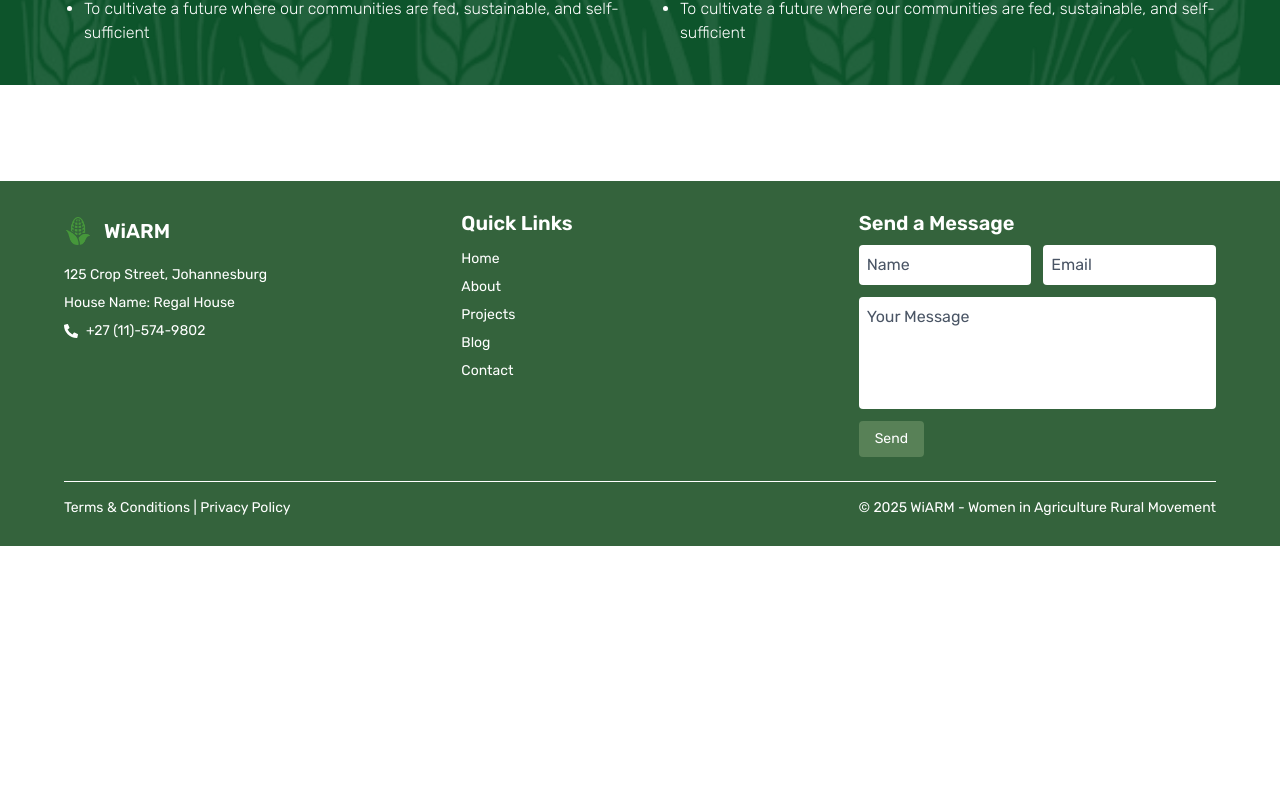
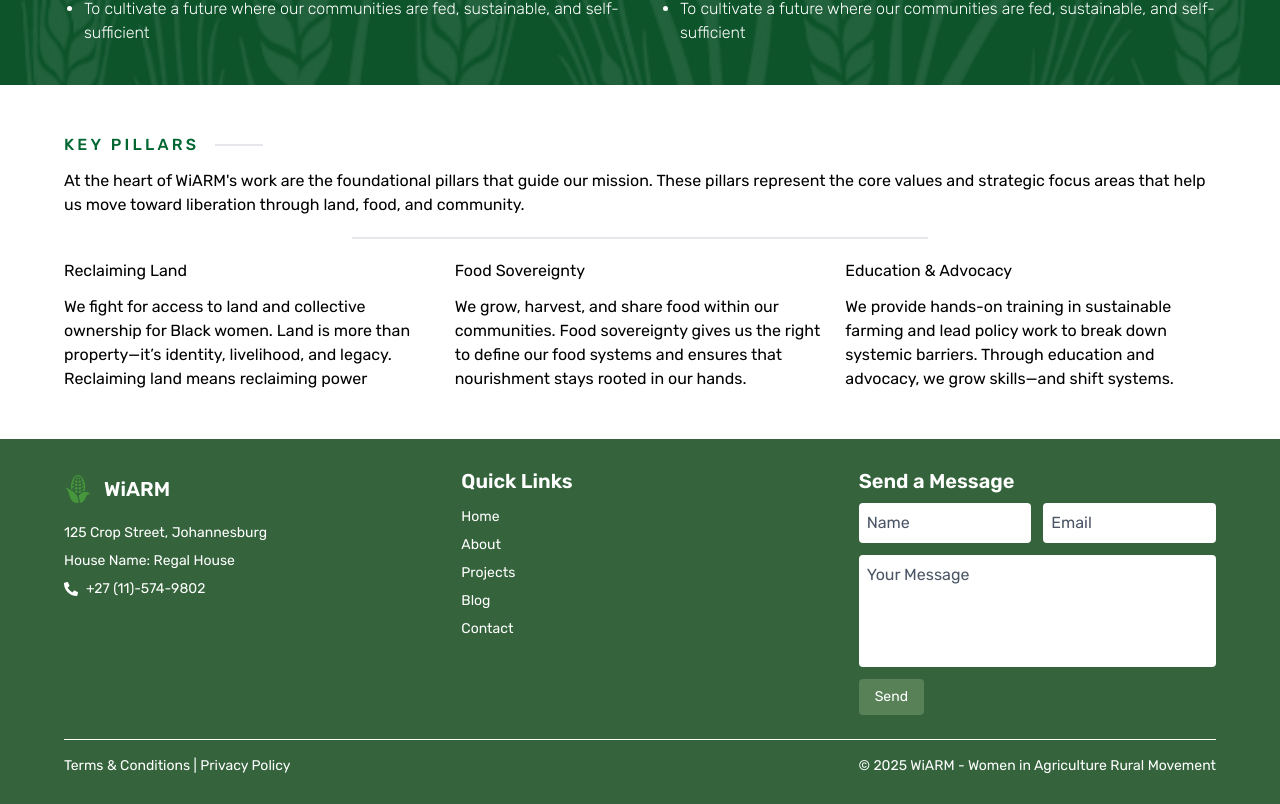
Before and after one commit to rorisangputu/wiarm, a React (Vite) app: page / in a window 1280 px wide. Shown: the part 1439-2243 px from the top of the page. Before the commit the page ends 1985 px from the top, so only its background shows below. Built offline with nearby package versions, Linux system fonts and the light colour scheme.

Commit message:
styling and adding new content to pillars

```diff
--- a/src/components/Pillars.jsx
+++ b/src/components/Pillars.jsx
@@ -8,7 +8,51 @@ import mulch from '../assets/mulch_farming.webp'
 const Pillars = () => {
   return (
     <div className='w-full py-12'>
-
+      <div className='w-[90%] mx-auto'>
+        <div className='flex flex-col'>
+          <div className='flex flex-col gap-3'>
+            <div className="flex items-center gap-4">
+              <h1 className="uppercase font-medium tracking-[0.2em] text-green-800">
+                  Key Pillars
+              </h1>
+              <hr className="w-12 border-t-2 border-gray-200" />
+            </div>
+            <p>
+              At the heart of WiARM&apos;s work are the foundational pillars that
+              guide our mission. These pillars represent the core values and strategic
+              focus areas that help us move toward liberation through land, food, and
+              community.
+            </p>
+          </div>
+          <hr className="my-5 flex md:mx-auto w-[50%] border-t-2 border-gray-200" />
+          <div className='grid grid-cols-1 lg:grid-cols-3 gap-5'>
+            <div className='flex flex-col gap-3'>
+              <h1>Reclaiming Land</h1>
+              <p>
+                We fight for access to land and collective ownership for Black women.
+                Land is more than property—it’s identity, livelihood, and legacy.
+                Reclaiming land means reclaiming power
+              </p>
+            </div>
+            <div className='flex flex-col gap-3'>
+              <h1>Food Sovereignty</h1>
+              <p>
+                We grow, harvest, and share food within our communities. Food sovereignty
+                gives us the right to define our food systems and ensures that nourishment
+                stays rooted in our hands.
+              </p>
+            </div>
+            <div className='flex flex-col gap-3'>
+              <h1>Education & Advocacy</h1>
+              <p>
+                We provide hands-on training in sustainable farming and lead policy work to break
+                down systemic barriers. Through education and advocacy, we grow skills—and shift
+                systems.
+              </p>
+            </div>
+          </div>
+        </div>
+      </div>
     </div>
   )
 }
```
